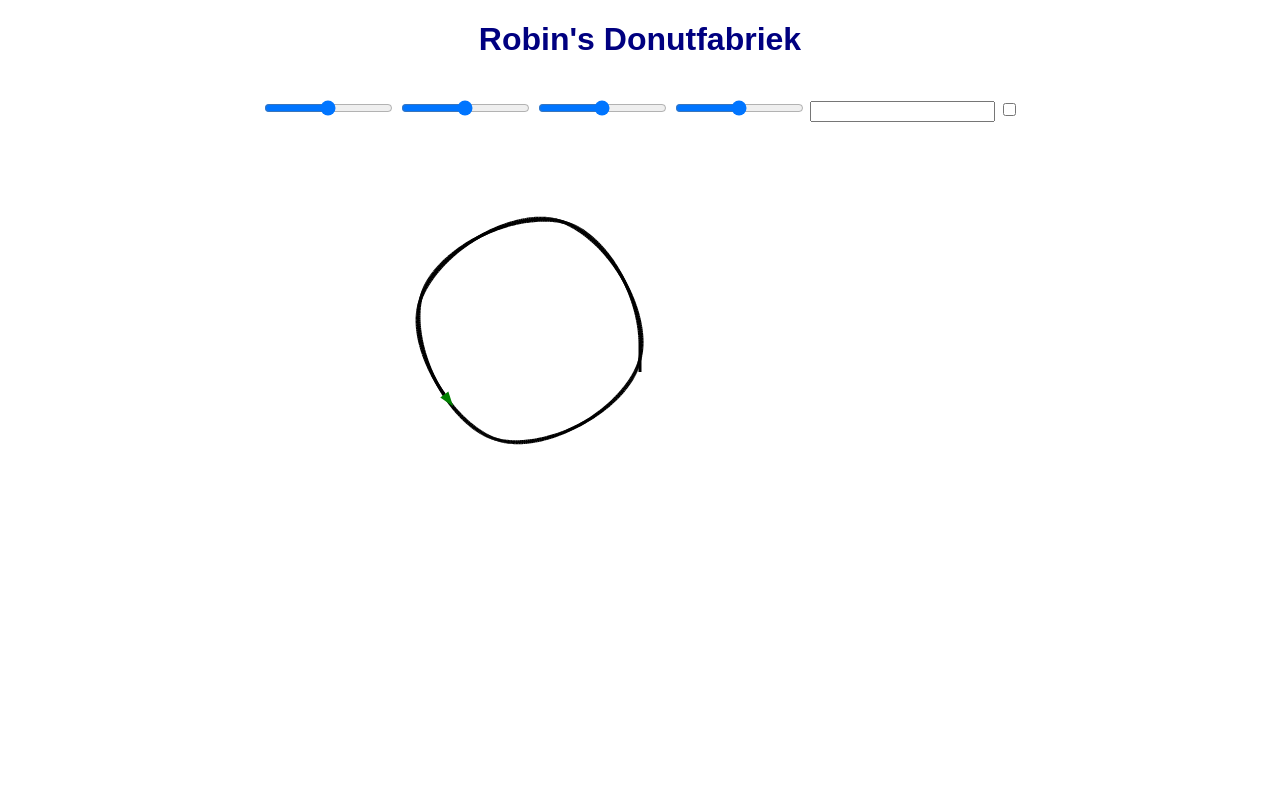
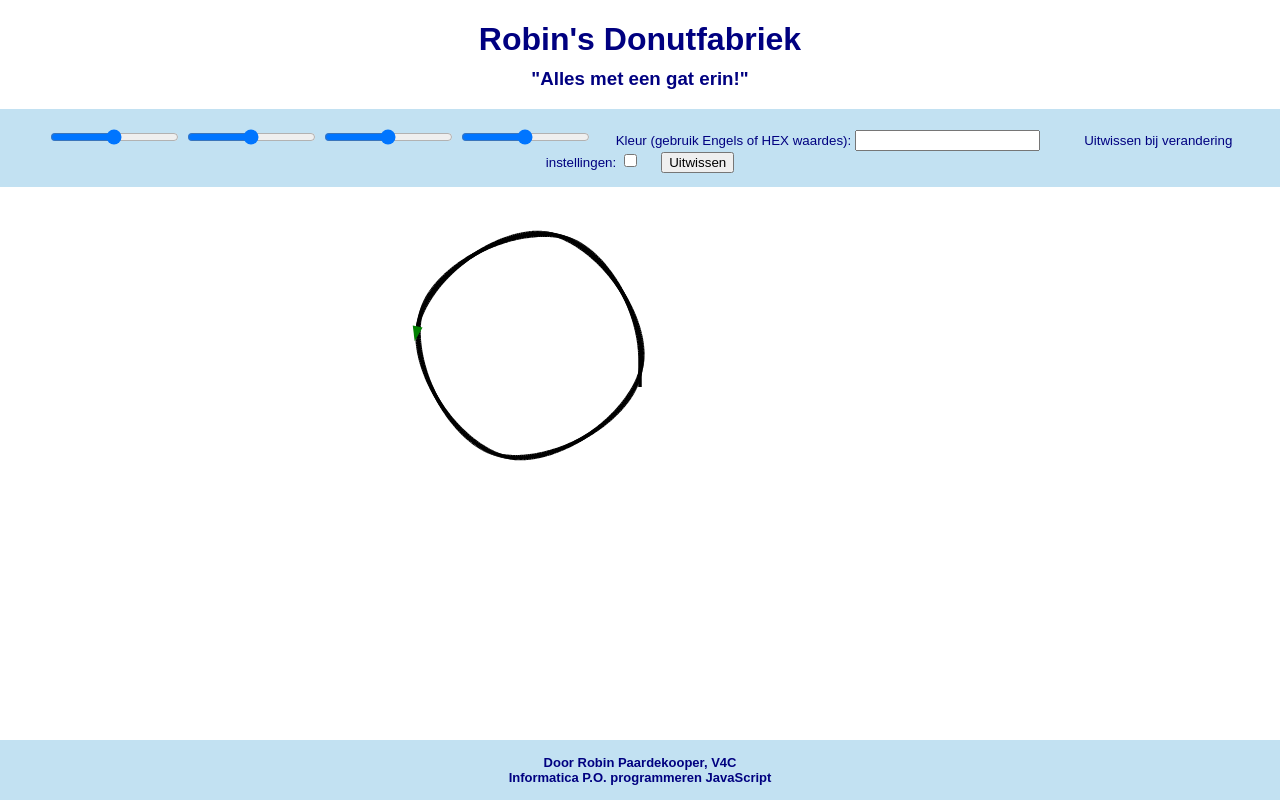
Before and after one commit to RobinPDK/Robinsdonuts.github.io, a plain HTML site: page index.html in a window 1280 px wide. Drawn offline with Linux system fonts and the light colour scheme.

Commit message:
Update index.html

```diff
--- a/index.html
+++ b/index.html
@@ -8,26 +8,108 @@
     <title>Robin Paardekooper opdracht JS</title>
 </head>
 
-<body style="text-align: center;">
+<style>
+    body {
+        text-align: center;
+        margin: 0;
+    }
 
-    <h1 style="font-family: Arial, Helvetica, sans-serif; color: navy;">Robin's Donutfabriek</h1>
+    h1 {
+        font-family: Arial, Helvetica, sans-serif;
+        color: navy;
+        margin-bottom: 0;
+    }
+
+    h3 {
+        font-family: Arial, Helvetica, sans-serif;
+        color: navy;
+        margin-top: 10px;
+    }
+
+    #ContainerSliders {
+        background-color: #c2e1f2;
+        overflow: hidden;
+        float: center;
+        text-align: center;
+        padding: 14px 14px;
+        padding-top: 0;
+    }
+
+    #EasterEgg {
+        display: none;
+        position: absolute;
+        left: 77%;
+        top: 30%;
+    }
+
+    footer {
+        background-color: #c2e1f2;
+        font-family: Arial, Helvetica, sans-serif;
+        font-size: small;
+        padding: 15px;
+        color: navy;
+        font-weight: 700;
+        text-align: center;
+        position: absolute;
+        float: center;
+        bottom: 0;
+        width: 60%;
+        padding-left: 20%;
+        padding-right: 20%;
+    }
+
+    #SliderKleur {
+        margin-right: 20px;
+    }
+
+    #SliderReset {
+        margin-right: 20px;
+    }
+
+    span{
+        font-family: Arial, Helvetica, sans-serif;
+        color: navy;
+        font-size: smaller;
+        margin-left: 20px;
+    }
+
+</style>
+
+
+<body>
+    <h1>Robin's Donutfabriek</h1>
+    <h3>"Alles met een gat erin!"</h3>
+
+    <div id="ContainerSliders">
         <br>
-    <input id="SliderEen" type="range" min="0" max="6">
+        <input id="SliderEen" type="range" min="0.5" max="6.5">
         <input id="SliderTwee" type="range" min="0" max="16">
         <input id="SliderDrie" type="range" min="0" max="100">
         <input id="SliderVier" type="range" type min="0" max="100">
-    <input id="SliderKleur" type="text"> <!-- ik weet dat er ook een HTML color selector is maar dit werkt fijner, vindt ik -->
+        <span>Kleur (gebruik Engels of HEX waardes):</span>
+        <input id="SliderKleur" type="text">
+        <!-- ik weet dat er ook een HTML color selector is maar dit werkt fijner, vindt ik
+             daarnaast is dit essentieel voor het 'bloo' easter egg
+        -->
+        <span>Uitwissen bij verandering instellingen:</span>
         <input id="SliderReset" type="checkbox">
+        <button onclick="UitwisFunctie()">Uitwissen</button>
+
         <br>
+    </div>
 
-    <canvas id="turtlecanvas" width="1000%" height="500%"></canvas>
-    <canvas id="imagecanvas" width="1000%" height="500%" style="display:none; "></canvas>
+    <canvas id="turtlecanvas" width="1000%" height="400%"></canvas>
+    <canvas id="imagecanvas" width="1000%" height="400%" style="display:none; "></canvas>
 
-    <img src="https://i.ytimg.com/vi/57eN2JIAEeo/mqdefault.jpg" id="EasterEgg" style="display: none; position: absolute;
-    left: 77%;
-    top:  3%;">
+    <img src="https://i.ytimg.com/vi/57eN2JIAEeo/mqdefault.jpg" id="EasterEgg">
+
+    <footer>Door Robin Paardekooper, V4C <br>
+        Informatica P.O. programmeren JavaScript
+    </footer>
 
 </body>
+
+
 
 <script type="text/javascript" src="library.js"></script>
 <script type="text/javascript" src="script.js"></script>
```
Lines whose indentation alone changed are shown as unchanged.
